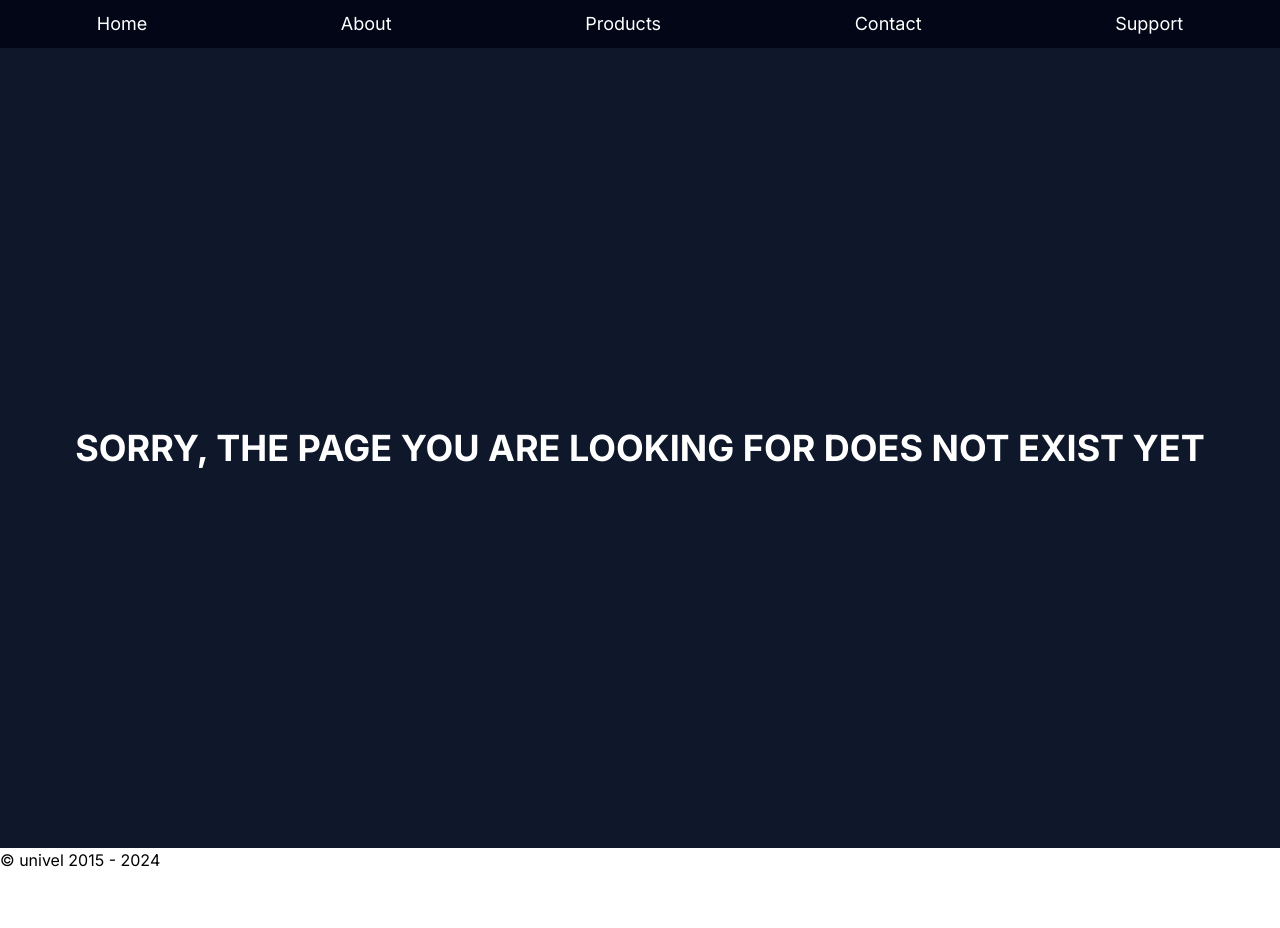
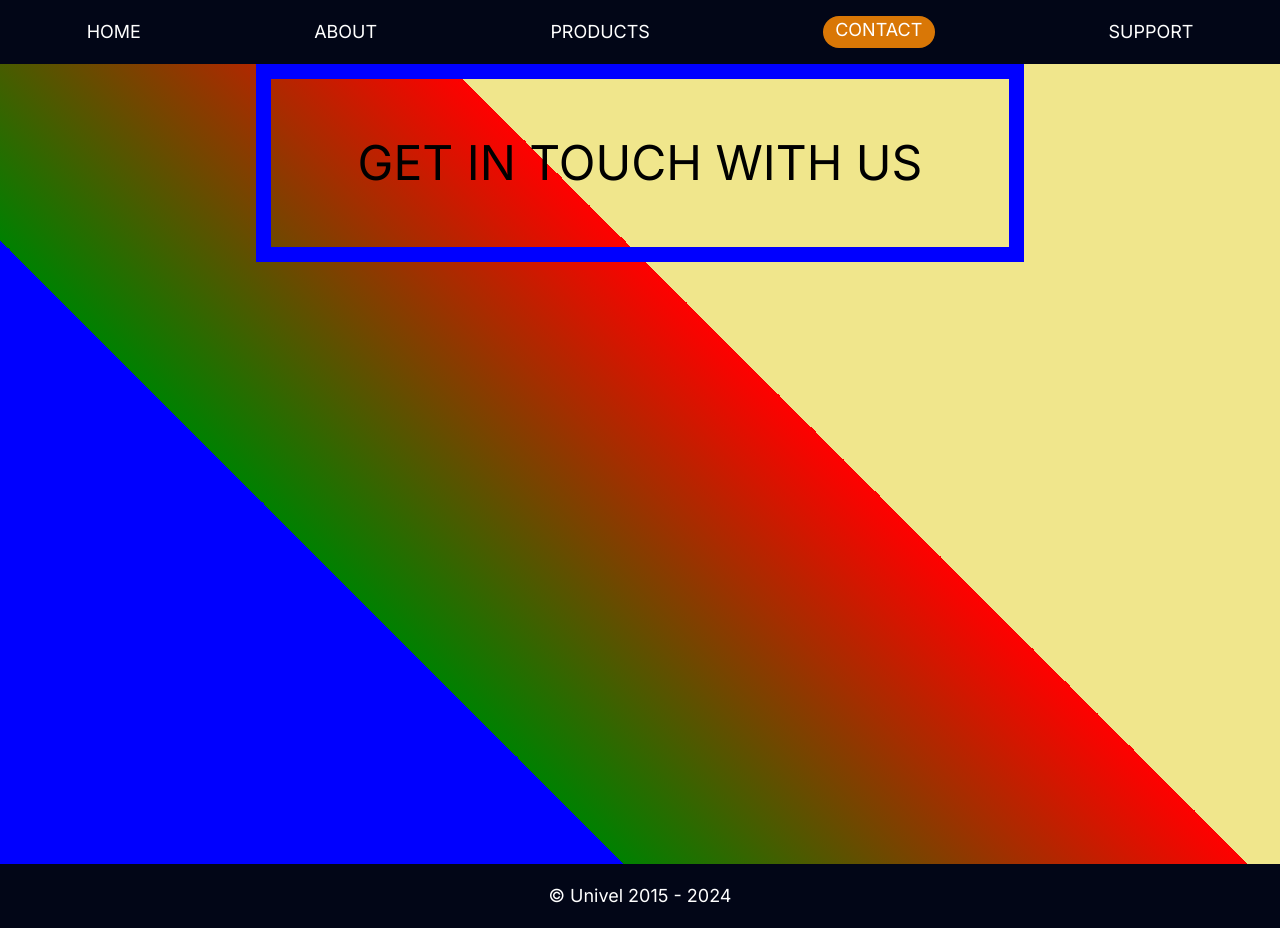
Before and after one commit to luap-trams/week10, a Next.js app: page /contact in a window 1280 px wide. Before the commit this address had no page. Before the commit the page ends 872 px from the top, so only its background shows below. Built offline with nearby package versions, Linux system fonts and the light colour scheme.

Commit message:
style: change index backgroud from white to amber

```diff
--- /dev/null
+++ b/next.config.js
@@ -0,0 +1,12 @@
+module.exports = {
+    images: {
+      remotePatterns: [
+        {
+          protocol: 'https',
+          hostname: 'images.pexels.com',
+          port: '',
+          pathname: '/**',
+        },
+      ],
+    },
+  }
--- a/next.config.mjs
+++ /dev/null
@@ -1,4 +0,0 @@
-/** @type {import('next').NextConfig} */
-const nextConfig = {};
-
-export default nextConfig;
--- a/src/app/components/Footer.jsx
+++ b/src/app/components/Footer.jsx
@@ -2,8 +2,8 @@ import React from 'react'
 
 export default function Footer() {
   return (
-   <footer>
-    <p>&copy; univel {(new Date('01-01-2015').getFullYear())} - {(new Date().getFullYear())}</p>
+   <footer className='flex justify-around capitalize items-center h-16 bg-slate-950 text-white text-lg'>
+    <p className='hover:text-amber-600'>&copy; univel {(new Date('01-01-2015').getFullYear())} - {(new Date().getFullYear())}</p>
    </footer>
   )
 }
--- a/src/app/components/Navibar.jsx
+++ b/src/app/components/Navibar.jsx
@@ -4,21 +4,21 @@ import React from 'react'
 export default function Navibar() {
   return (
     <nav>
-        <ul className='flex justify-around capitalize items-center h-12 bg-slate-950 text-white text-lg'>
+        <ul className='flex justify-around uppercase items-center h-16 bg-slate-950 text-white text-lg'>
             <Link href={'/'}>
-                <li>home</li>
+                <li className='hover:text-amber-600'>home</li>
             </Link>
             <Link href={'/about'}>
-                <li>about</li>
+                <li className='hover:text-amber-600'>about</li>
             </Link>
             <Link href={'/products'}>
-                <li>products</li>
+                <li className='hover:text-amber-600'>products</li>
             </Link>
             <Link href={'/contact'}>
-                <li>contact</li>
+                <li className='bg-amber-600 h-8 w-28 px-3 rounded-full hover:text-black'>contact</li>
             </Link>
             <Link href={'/help'}>
-                <li>support</li>
+                <li className='hover:text-amber-600'>support</li>
             </Link>
         </ul>
     </nav>
--- /dev/null
+++ b/src/app/contact/contact.module.css
@@ -0,0 +1,15 @@
+.luap {
+    min-height: 100vh;
+    background: linear-gradient(45deg, blue 30%, green 30%, red 60%, khaki 60%);
+}
+.luap h1{
+    text-transform: uppercase;
+    font-size: 3rem;
+    padding-block: 1em;
+    text-align: center;
+}
+.smart{
+    border: 15px solid blue;
+    width: 60%;
+    margin: auto;
+}
--- /dev/null
+++ b/src/app/contact/page.jsx
@@ -0,0 +1,10 @@
+import React from 'react'
+import smart from './contact.module.css'
+
+export default function ContactPage() {
+  return (
+    <div className={smart.luap}>
+        <h1 h1 className={`${smart.smart} bg-gradient-to-br from via-red-700 to-green-600`}>Get in touch with us</h1>
+    </div>
+  )
+}
--- a/src/app/layout.jsx
+++ b/src/app/layout.jsx
@@ -14,7 +14,7 @@ export default function RootLayout({ children }) {
   return (
     <html lang="en">
       <body className={inter.className}>
-        < Navibar/>
+        <Navibar/>
         <div className="min-h-screen">
 
         {children}
--- a/src/app/not-found.jsx
+++ b/src/app/not-found.jsx
@@ -2,8 +2,9 @@ import React from 'react'
 
 export default function NotFound() {
   return (
-    <div className='bg-slate-900 h-screen flex flex-col items-center justify-center text-white text-4xl uppercase font-bold'>
+
+<div className='bg-slate-900 h-screen flex flex-col items-center justify-center text-white text-4xl uppercase font-bold'>
         <h1>sorry, the page you are looking for does not exist yet</h1>
-    </div>
+</div>
   )
 }
--- a/src/app/page.jsx
+++ b/src/app/page.jsx
@@ -1,9 +1,22 @@
 import React from 'react'
+import Image from 'next/Image'
+
 
 export default function Home() {
   return (
-    <div className='bg-amber-600 h-screen text-white flex flex-row justify-center items-center text-6xl'>
-      <h1>This is our movie home</h1>
-    </div>
+    // <div className='bg-amber-600 h-screen text-white flex flex-row justify-center items-center text-6xl'>
+  <div className='bg-amber-600'>
+
+
+          <h1 className='py-4'>Welcome to SmartVille Estates</h1>
+          <h2 className='my-2'>Your Trusted Partner in Real Estate Management</h2>
+        <div className='flex justify-around gap-4'>
+          <Image src={'/sky.jpg'} alt={'Tall building'} width={'600'} height={'600'} />
+          <Image src={'https://images.pexels.com/photos/7447654/pexels-photo-7447654.jpeg'} alt={'Skycrapper'} width={'400'} height={'400'}/>
+        </div>
+
+          <p className='py-8'>At SmartVille Estate, we specialize in providing top-notch real estate management services that are tailored to meet the unique needs of our clients. Whether you own residential properties, commercial spaces, or investment properties, our experienced team is dedicated to ensuring that your assets are well-managed and your tenants are satisfied.</p>
+
+  </div>
   )
 }
```
Also changed, not shown: public/sky.jpg (added), src/app/about/layout.jsx (added).
